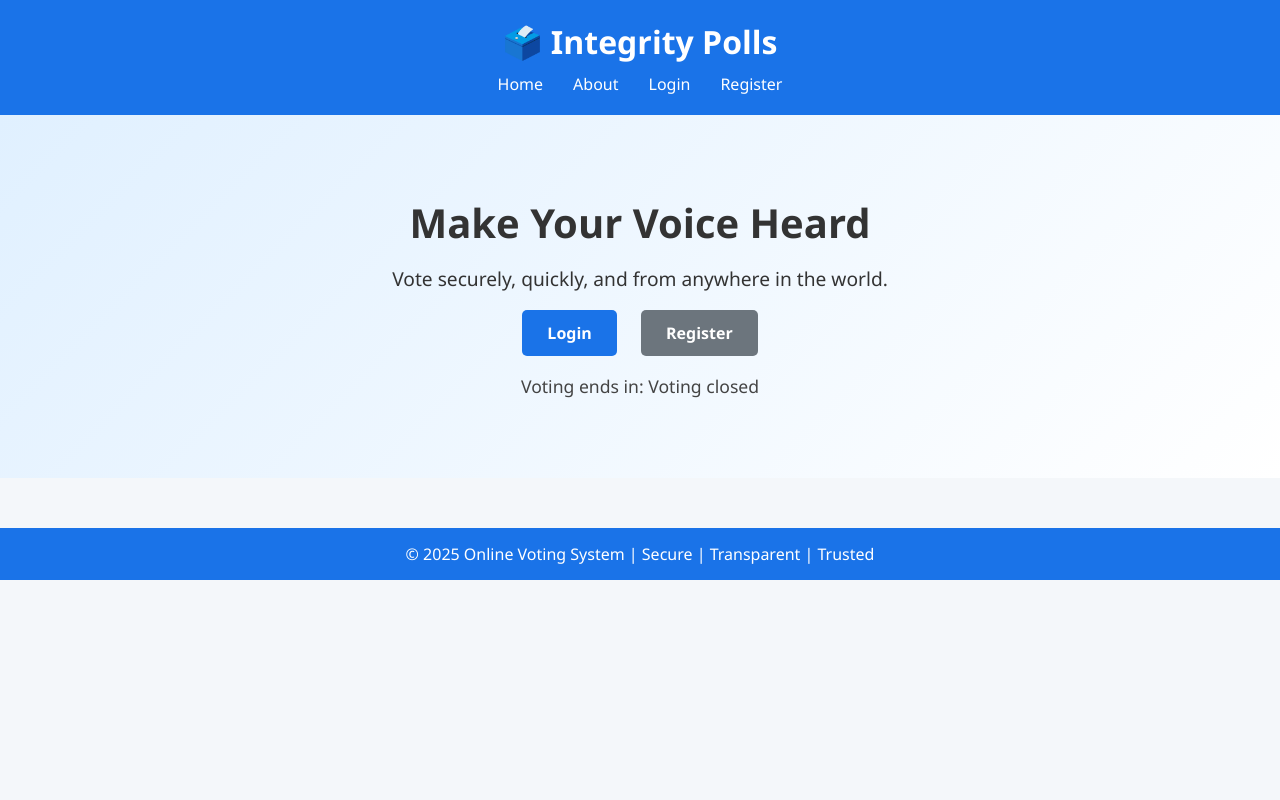
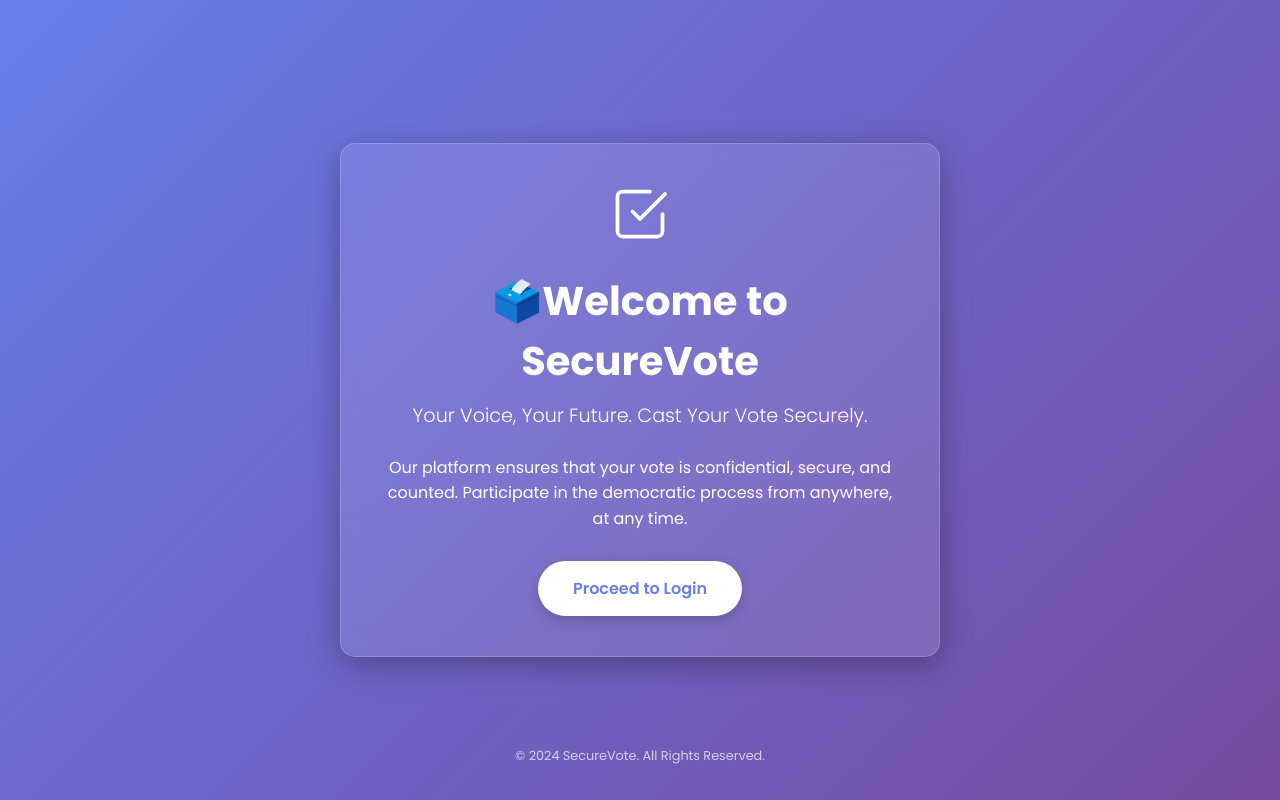
Before and after one commit to yagolyagol/OnlineVoting, a PHP site: page /front.html in a window 1280 px wide. Run offline with PHP 8.4, Linux system fonts and the light colour scheme.

Commit message:
changees made

```diff
--- a/front.css
+++ b/front.css
@@ -101,7 +101,7 @@ body {
 }
 
 footer {
-    background-color: var(--primary-color);
+    background-color: transparent;
     color: var(--white);
     text-align: center;
     padding: 15px 0;
--- a/front.html
+++ b/front.html
@@ -5,46 +5,203 @@
     <meta name="viewport" content="width=device-width, initial-scale=1.0" />
     <title>Integrity Polls</title>
     <link rel="stylesheet" href="front.css" />
+    <style>
+      /* General Body Styles */
+      body {
+        margin: 0;
+        font-family: "Poppins", sans-serif;
+        background: linear-gradient(135deg, #667eea 0%, #764ba2 100%);
+        color: #fff;
+        display: flex;
+        justify-content: center;
+        align-items: center;
+        min-height: 100vh;
+        text-align: center;
+        overflow: hidden; /* Hide scrollbars */
+      } /* Main Welcome
+Container */
+      .welcome-container {
+        max-width: 600px;
+        padding: 40px;
+        background: rgba(255, 255, 255, 0.1);
+        border-radius: 15px;
+        box-shadow: 0 8px 32px 0 rgba(0, 0, 0, 0.3);
+        backdrop-filter: blur(10px);
+        -webkit-backdrop-filter: blur(10px); /*
+For Safari */
+        border: 1px solid rgba(255, 255, 255, 0.18);
+        transform: translateY(20px);
+        opacity: 0;
+        animation: slideUp 0.8s forwards ease-out;
+      }
+      @keyframes slideUp {
+        to {
+          transform: translateY(0);
+          opacity: 1;
+        }
+      } /* Icon
+Styles */
+      .icon svg {
+        width: 60px;
+        height: 60px;
+        margin-bottom: 20px;
+        stroke: #fff;
+        stroke-width: 1.5;
+      } /* Typography */
+      h1 {
+        font-size: 2.5rem;
+        font-weight: 700;
+        margin-bottom: 10px;
+      }
+      .subtitle {
+        font-size: 1.2rem;
+        font-weight: 300;
+        opacity: 0.9;
+        margin-bottom: 25px;
+      }
+      .description {
+        font-size: 1rem;
+        line-height: 1.6;
+        margin-bottom: 30px;
+      } /* Call-to-Action Button */
+      .cta-button {
+        display: inline-block;
+        padding: 15px 35px;
+        background-color: #ffffff;
+        color: #667eea;
+        font-size: 1rem;
+        font-weight: 600;
+        text-decoration: none;
+        border-radius: 50px;
+        transition: all 0.3s ease;
+        box-shadow: 0 4px 15px rgba(0, 0, 0, 0.2);
+      }
+      .cta-button:hover {
+        background-color: #f0f0f0;
+        transform: translateY(-3px);
+        box-shadow: 0 6px 20px rgba(0, 0, 0, 0.25);
+      } /* Fade-in
+animation for individual elements */
+      .fade-in {
+        opacity: 0;
+        transform: translateY(15px);
+        animation: fadeInElement 0.6s forwards ease-out;
+      } /*
+Staggering the animation with delays in JavaScript */
+      h1.fade-in {
+        animation-delay: 0.5s;
+      }
+      .subtitle.fade-in {
+        animation-delay: 0.7s;
+      }
+      .description.fade-in {
+        animation-delay: 0.9s;
+      }
+      .cta-button.fade-in {
+        animation-delay: 1.1s;
+      }
+      @keyframes fadeInElement {
+        to {
+          opacity: 1;
+          transform: translateY(0);
+        }
+      } /* Footer Styling */
+      footer {
+        position: absolute;
+        bottom: 20px;
+        width: 100%;
+        font-size: 0.8rem;
+        color: rgba(255, 255, 255, 0.7);
+      } /*
+Responsive Design for smaller screens */
+      @media (max-width: 768px) {
+        .welcome-container {
+          padding: 30px;
+          margin: 20px;
+        }
+        h1 {
+          font-size: 2rem;
+        }
+        .subtitle {
+          font-size: 1rem;
+        }
+      }
+    </style>
+  </head>
+
+  <!DOCTYPE html>
+  <html lang="en">
+    <head>
+      <meta charset="UTF-8" />
+      <meta name="viewport" content="width=device-width, initial-scale=1.0" />
+      <title>Welcome - Online Voting System</title>
+      <link rel="stylesheet" href="style.css" />
+      <link
+        href="https://fonts.googleapis.com/css2?family=Poppins:wght@300;400;600;700&display=swap"
+        rel="stylesheet"
+      />
     </head>
     <body>
-    <header class="header">
-      <div class="container">
-        <h1>🗳️ Integrity Polls</h1>
-        <nav>
-          <ul class="nav-links">
-            <li><a href="#">Home</a></li>
-            <li><a href="#">About</a></li>
-            <li>
-              <a
-                href="login.html
-              "
-                >Login</a
+      <div class="welcome-container">
+        <!-- Icon to represent voting -->
+        <div class="icon">
+          <svg
+            xmlns="http://www.w3.org/2000/svg"
+            width="64"
+            height="64"
+            viewBox="0 0 24 24"
+            fill="none"
+            stroke="currentColor"
+            stroke-width="2"
+            stroke-linecap="round"
+            stroke-linejoin="round"
+            class="feather feather-check-square"
           >
-            </li>
-            <li><a href="fegister.html">Register</a></li>
-          </ul>
-        </nav>
+            <polyline points="9 11 12 14 22 4"></polyline>
+            <path
+              d="M21 12v7a2 2 0 0 1-2 2H5a2 2 0 0 1-2-2V5a2 2 0 0 1 2-2h11"
+            ></path>
+          </svg>
         </div>
-    </header>
 
-    <section class="hero-section">
-      <div class="container">
-        <h2>Make Your Voice Heard</h2>
-        <p>Vote securely, quickly, and from anywhere in the world.</p>
-        <div class="buttons">
-          <a href="login.html" class="btn primary">Login</a>
-          <a href="fegister.html" class="btn secondary">Register</a>
+        <h1 class="fade-in">🗳️Welcome to SecureVote</h1>
+        <p class="subtitle fade-in">
+          Your Voice, Your Future. Cast Your Vote Securely.
+        </p>
+        <p class="description fade-in">
+          Our platform ensures that your vote is confidential, secure, and
+          counted. Participate in the democratic process from anywhere, at any
+          time.
+        </p>
+
+        <a href="../OnlineVoting/index.html" class="cta-button fade-in"
+          >Proceed to Login</a
+        >
       </div>
-        <div class="countdown" id="countdown">
-          Voting ends in: <span id="timer">Loading...</span>
-        </div>
-      </div>
-    </section>
 
       <footer>
-      <p>&copy; 2025 Online Voting System | Secure | Transparent | Trusted</p>
+        <p>© 2024 SecureVote. All Rights Reserved.</p>
       </footer>
 
       <script src="script.js"></script>
     </body>
   </html>
+
+  <script>
+    "DOMContentLoaded",
+      () => {
+        const ctaButton = document.querySelector(".cta-button");
+        ctaButton.addEventListener("click", (event) => {
+          // Prevent the link from  jumping to the #login anchor immediately event.preventDefault();
+          // You can add a small effect before redirecting
+          ctaButton.textContent = "Redirecting..."; //  In a real application, you would redirect to the login page // For example:
+          window.location.href = "/login.html"; // For this demo, we'll just show an alert  and log to the
+          console.console.log("Proceeding to login page...");
+          alert("This would now take you to the login or registration page!"); // Restore button text  after a short delay in case the user doesn't navigate away
+          setTimeout(() => {
+            ctaButton.textContent = "Proceed to Login";
+          }, 1500);
+        });
+      };
+  </script>
+</html>
```
Also changed, not shown: api/login.php (+5 -5 lines), index.html (+172 -40 lines), login.html (added, +52 -0 lines). Lines whose indentation alone changed are shown as unchanged.
